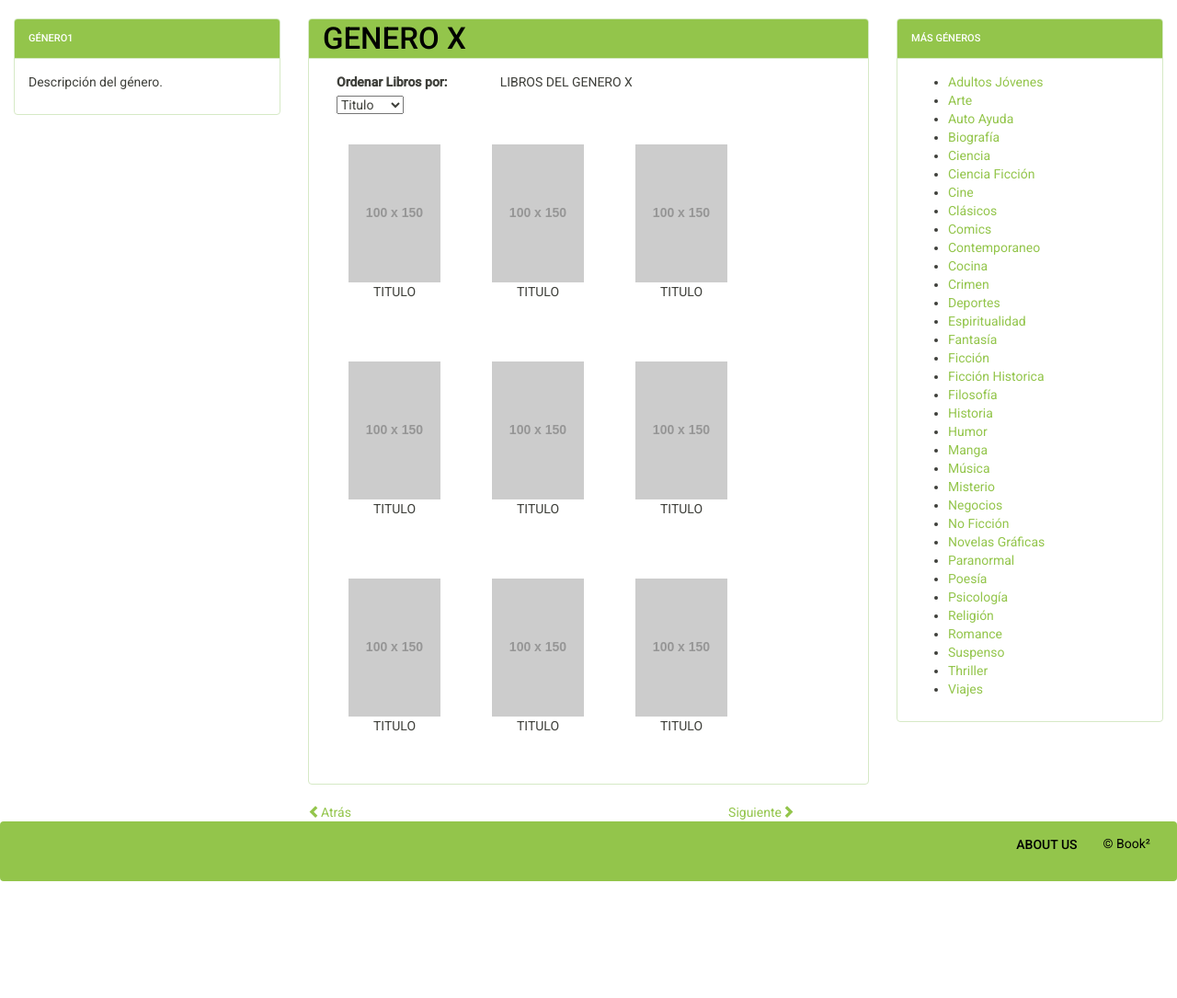
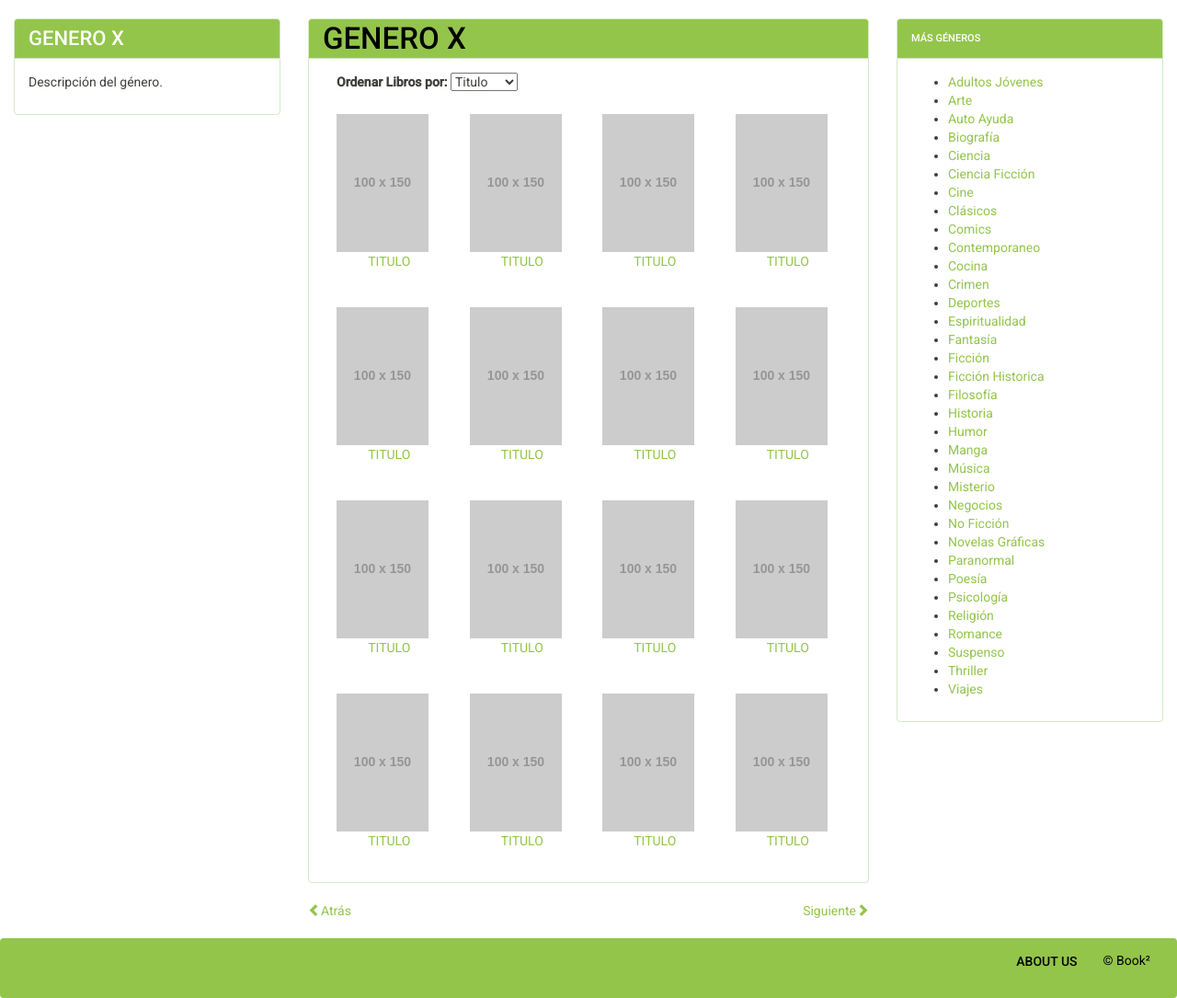
Before and after one commit to bennymc/Proyecto, a PHP site: page /genero.php in a window 1280 px wide. Shown: the part 64-1149 px from the top of the page at 92% size. Before the commit the page ends 1022 px from the top, so only its background shows below. Run offline with PHP 8.4, Linux system fonts and the light colour scheme; grey boxes labelled with a size stand in for pictures from a placeholder-image service; some libraries are stand-ins or nearby versions.

Commit message:
acomode libros en genero
el titulo tambien es link

```diff
--- a/css/estilos.css
+++ b/css/estilos.css
@@ -118,7 +118,9 @@ div.flechas{
 	width: 100px;
 }
 /* ------------  -------------*/
-
+#contenedorgenero div.col-md-3{
+	margin: 20px 0;
+}
 
 
 #ficha{
--- a/genero.php
+++ b/genero.php
@@ -1,27 +1,27 @@
 <?php
 	include "includes/navbar.html";
 ?>
+<!-- ***************** GENERO **************************** -->
+<!-- ***************** INICIA ASIDE IZQ **************************** -->
 	<aside class="col-md-3">
 		<div class="panel panel-success">
 			<div class="panel-heading">
-				    <h1 class="panel-title" id="titulo">Género1</h1>
+			    <h3 class="TituloGrande">Genero X</h3>
 			</div>
 			<div class="panel-body">
 			    <p>Descripción del género.</p>
 			</div>
     	</div>
-
-
 	</aside>
+<!-- ***************** FIN ASIDE IZQ **************************** -->
+<!-- ***************** INICIA SECTION **************************** -->
 	<section class="col-md-6">
     	<div class="panel panel-success">
 			<div class="panel-heading">
-				    <h1 class="panel-title" id="librero">GENERO X</h1>
+		     	<h1 class="Contenedoresdelibros">GENERO X</h1>
 			</div>
-				  <div class="panel-body">
-
-
-				    <div class="col-md-4">
+			<div class="panel-body" id="contenedorgenero">
+			    <div class="col-md-12">
 			    	<label  for="ordenar">Ordenar Libros por:</label>
 				    <select id="ordenar" name="ordenar">
 				      	<option value="titulo">Titulo</option>
@@ -30,61 +30,79 @@
 				      	<option value="año">Año</option>
 				    </select>
 				</div>
-					 <p> LIBROS DEL GENERO X<br/><br/></p>
-					 <div id="enlibrero" >
-
+				<div class="col-md-3">
 				 	<a href="ejemplar.php"><img src="http://placehold.it/100x150" alt="Libro"></a>
-					 	<p>TITULO</p>
+				 	<a href="ejemplar.php" class="center-block">TITULO</a>
 				</div>
-					 <div id="enlibrero">
-
+				<div class="col-md-3">
 				 	<a href="ejemplar.php"><img src="http://placehold.it/100x150" alt="Libro"></a>
-					 	<p>TITULO</p>
+				 	<a href="ejemplar.php" class="center-block">TITULO</a>
 				</div>
-					 <div id="enlibrero">
-
+				<div class="col-md-3">
 				 	<a href="ejemplar.php"><img src="http://placehold.it/100x150" alt="Libro"></a>
-					 	<p>TITULO</p>
+				 	<a href="ejemplar.php" class="center-block">TITULO</a>
 				</div>
-					 <div id="enlibrero">
-
+				<div class="col-md-3">
 				 	<a href="ejemplar.php"><img src="http://placehold.it/100x150" alt="Libro"></a>
-					 	<p>TITULO</p>
+				 	<a href="ejemplar.php" class="center-block">TITULO</a>
 				</div>
-					 <div id="enlibrero">
-
+				<div class="col-md-3">
 				 	<a href="ejemplar.php"><img src="http://placehold.it/100x150" alt="Libro"></a>
-					 	<p>TITULO</p>
+				 	<a href="ejemplar.php" class="center-block">TITULO</a>
 				</div>
-					 <div id="enlibrero">
-
+				<div class="col-md-3">
 				 	<a href="ejemplar.php"><img src="http://placehold.it/100x150" alt="Libro"></a>
-					 	<p>TITULO</p>
+				 	<a href="ejemplar.php" class="center-block">TITULO</a>
 				</div>
-					 <div id="enlibrero">
-
+				<div class="col-md-3">
 				 	<a href="ejemplar.php"><img src="http://placehold.it/100x150" alt="Libro"></a>
-					 	<p>TITULO</p>
+				 	<a href="ejemplar.php" class="center-block">TITULO</a>
 				</div>
-					 <div id="enlibrero">
-
+				<div class="col-md-3">
 				 	<a href="ejemplar.php"><img src="http://placehold.it/100x150" alt="Libro"></a>
-					 	<p>TITULO</p>
+				 	<a href="ejemplar.php" class="center-block">TITULO</a>
 				</div>
-					 <div id="enlibrero">
-
+				<div class="col-md-3">
 				 	<a href="ejemplar.php"><img src="http://placehold.it/100x150" alt="Libro"></a>
-					 	<p>TITULO</p>
+				 	<a href="ejemplar.php" class="center-block">TITULO</a>
 				</div>
-
-
-
+				<div class="col-md-3">
+				 	<a href="ejemplar.php"><img src="http://placehold.it/100x150" alt="Libro"></a>
+				 	<a href="ejemplar.php" class="center-block">TITULO</a>
+				</div>
+				<div class="col-md-3">
+				 	<a href="ejemplar.php"><img src="http://placehold.it/100x150" alt="Libro"></a>
+				 	<a href="ejemplar.php" class="center-block">TITULO</a>
+				</div>
+				<div class="col-md-3">
+				 	<a href="ejemplar.php"><img src="http://placehold.it/100x150" alt="Libro"></a>
+				 	<a href="ejemplar.php" class="center-block">TITULO</a>
+				</div>
+				<div class="col-md-3">
+				 	<a href="ejemplar.php"><img src="http://placehold.it/100x150" alt="Libro"></a>
+				 	<a href="ejemplar.php" class="center-block">TITULO</a>
+				</div>
+				<div class="col-md-3">
+				 	<a href="ejemplar.php"><img src="http://placehold.it/100x150" alt="Libro"></a>
+				 	<a href="ejemplar.php" class="center-block">TITULO</a>
+				</div>
+				<div class="col-md-3">
+				 	<a href="ejemplar.php"><img src="http://placehold.it/100x150" alt="Libro"></a>
+				 	<a href="ejemplar.php" class="center-block">TITULO</a>
+				</div>
+				<div class="col-md-3">
+				 	<a href="ejemplar.php"><img src="http://placehold.it/100x150" alt="Libro"></a>
+				 	<a href="ejemplar.php" class="center-block">TITULO</a>
 				</div>
 			</div>
+		</div>
+		<div class="flechas">
 			<a href="#"><span class="glyphicon glyphicon-chevron-left"></span>Atrás</a>
-	    	<a href="#" class="col-md-offset-8">Siguiente<span class="glyphicon glyphicon-chevron-right"></span></a>
+	    	<a href="#" class="pull-right">Siguiente<span class="glyphicon glyphicon-chevron-right"></span></a>
+	    </div>
 	</section>
-
+<!-- ***************** FIN SECTION **************************** -->
+<!-- ***************** INICIA ASIDE DER **************************** -->
 	<aside class="col-md-3 " >
 		<div class="panel panel-success">
 			<div class="panel-heading">
@@ -130,6 +148,7 @@
 			</div>
 		</div>
 	</aside>
+<!-- ***************** FIN ASIDE DER **************************** -->
 <?php
 	include "includes/footer.html";
 ?>
--- a/libros.php
+++ b/libros.php
@@ -158,7 +158,7 @@
 			</div>
 		</div>
 	</aside>
-	<!-- ******************** FIN ASIDE ************************** -->
+<!-- ******************** FIN ASIDE ************************** -->
 <?php
 	include "includes/footer.html";
 ?>
--- a/recupera.php
+++ b/recupera.php
@@ -1,7 +1,7 @@
 <?php
 	include "includes/navbar.html";
 ?>
-
+<!-- ***************** FORMULARIO PARA RECUPERAR CONTRASEÑA **************** -->
 	<div id="contenedor">
 		<section id="formrecuperapass" class="col-md-4 col-md-offset-4">
 			<div class="panel panel-danger">
@@ -16,7 +16,6 @@
 							    <input id="inputrecuperapass" name="inputrecuperapass" placeholder="" class="form-control input-md" required="">
 							  </div>
 						</div>
-
 				  		<div class="form-group">
 							<div class="col-md-12 ">
 								<button type="submit" class="btn btn-danger pull-right" id="btnrecupera">Recuperar</button>
@@ -27,7 +26,7 @@
 			</div>
 		</section>
 	</div>
-
+<!-- ***************** FIN DEL FORMULARIO  **************** -->
 <?php
 	include "includes/footer.html";
 ?>
```
Also changed, not shown: perfil.php (+4 -4 lines). Lines whose indentation alone changed are shown as unchanged.
